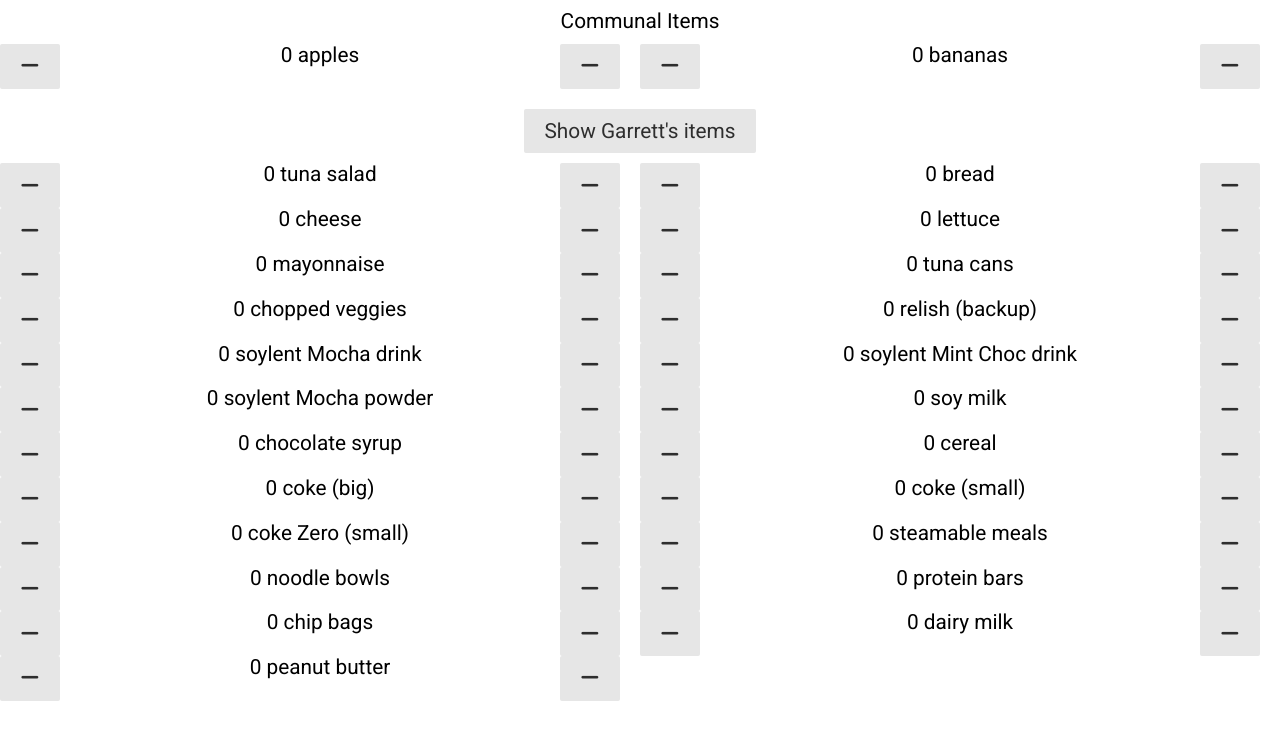
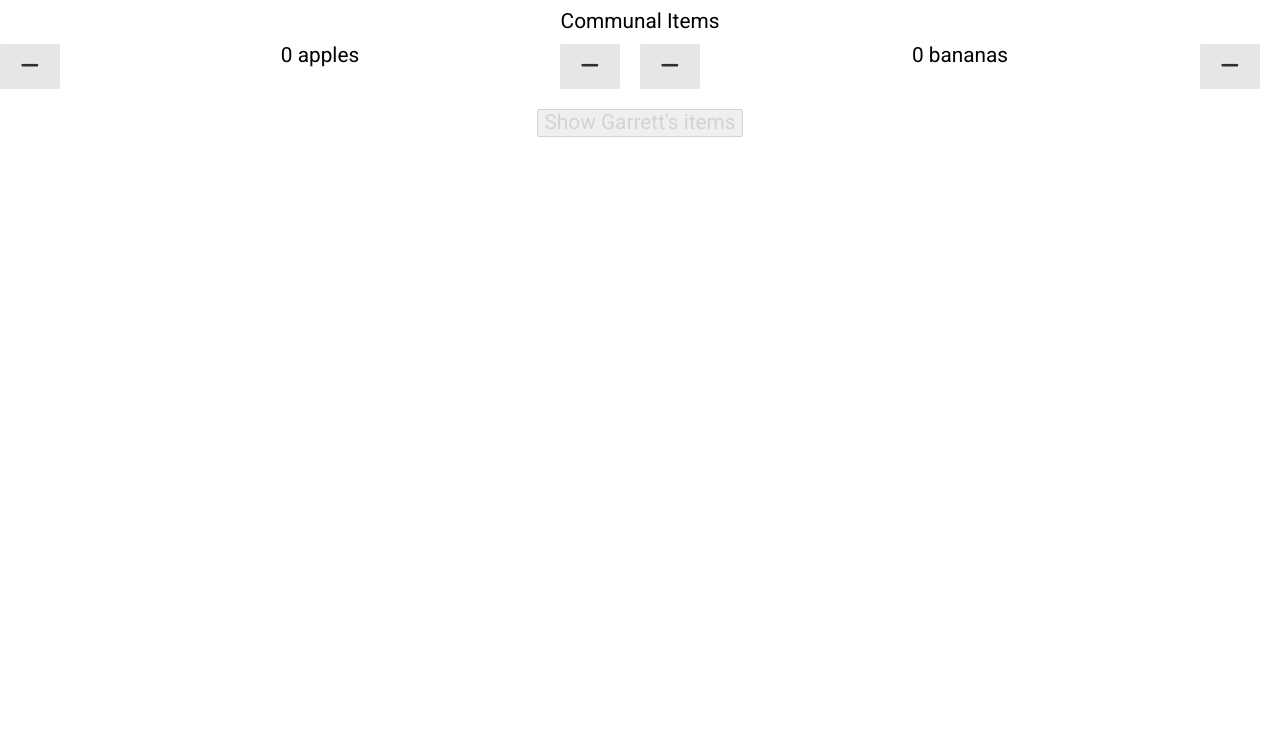
Before and after one commit to garrettheath4/pantry-tracker, a React (Create React App) app in the folder webapp/: page / in a window 1280 px wide. Shown: the top 740 px of the page. Built offline with nearby package versions, Linux system fonts and the light colour scheme; no server answers.

Commit message:
Greyed out Garrett items show/hide button

```diff
--- a/webapp/src/App.css
+++ b/webapp/src/App.css
@@ -13,6 +13,12 @@ html, body {
 .inventoryHeader {
   margin: 10px 0;
   text-align: center;
+}
+
+.showButton {
+  border: 1px solid lightgray;
+  border-radius: 2px;
+  color: lightgray;
 }
 
 .inventoryGrid {
--- a/webapp/src/App.js
+++ b/webapp/src/App.js
@@ -6,7 +6,7 @@ import "./App.css"
 function App() {
   // Raspberry Pi touchscreen resolution is 800 x 480
 
-  const [garrettItemsVisible, setGarrettItemsVisible] = useState(true)
+  const [garrettItemsVisible, setGarrettItemsVisible] = useState(false)
 
   const toggleGarrettItemsVisible = () =>
     setGarrettItemsVisible(!garrettItemsVisible)
@@ -17,7 +17,7 @@ function App() {
       <Inventory itemNames={communalItemNames} />
       <div className="inventoryHeader">
         <button
-          className="pure-button"
+          className="showButton"
           onClick={toggleGarrettItemsVisible}
         >
           Show Garrett's items
```
